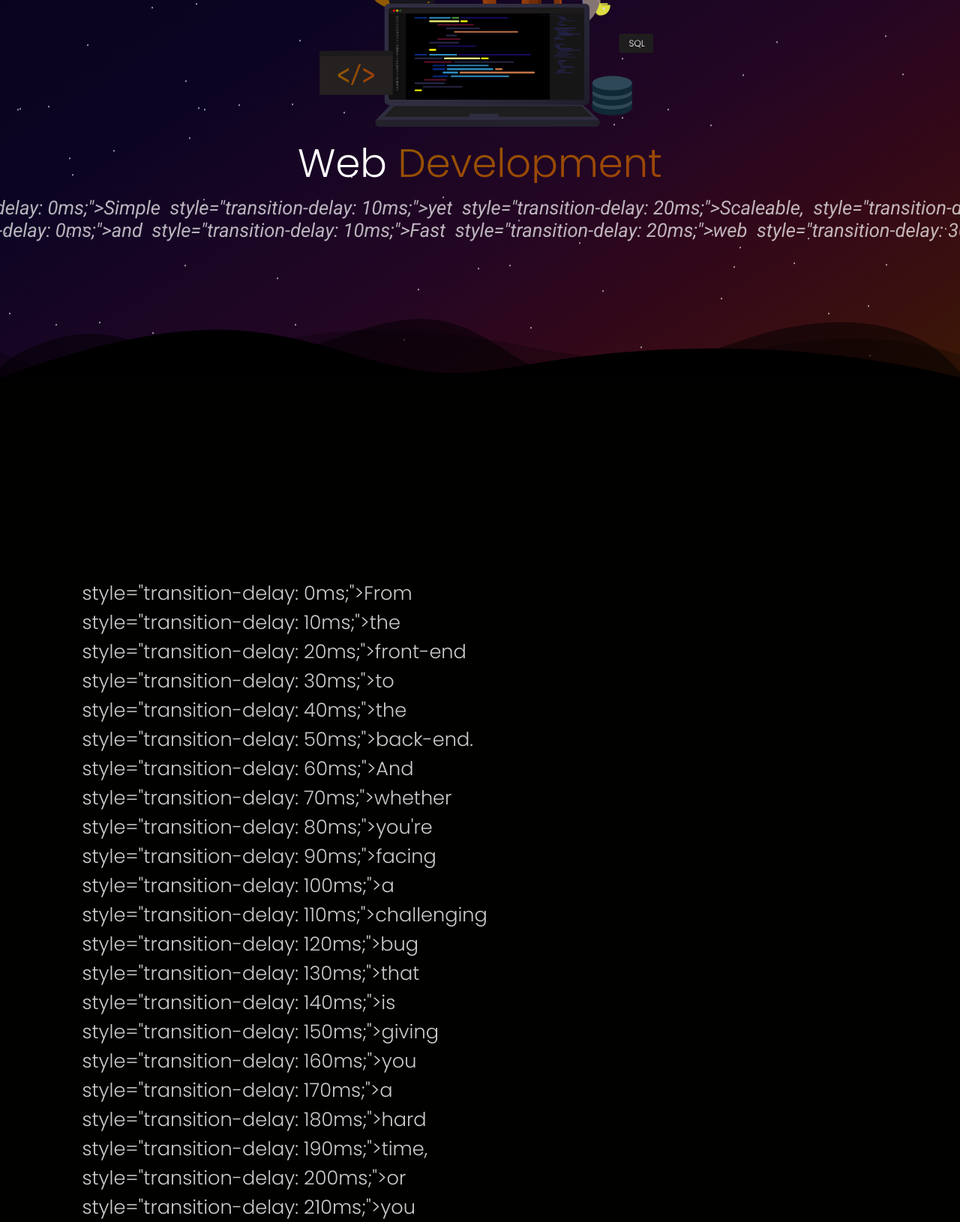
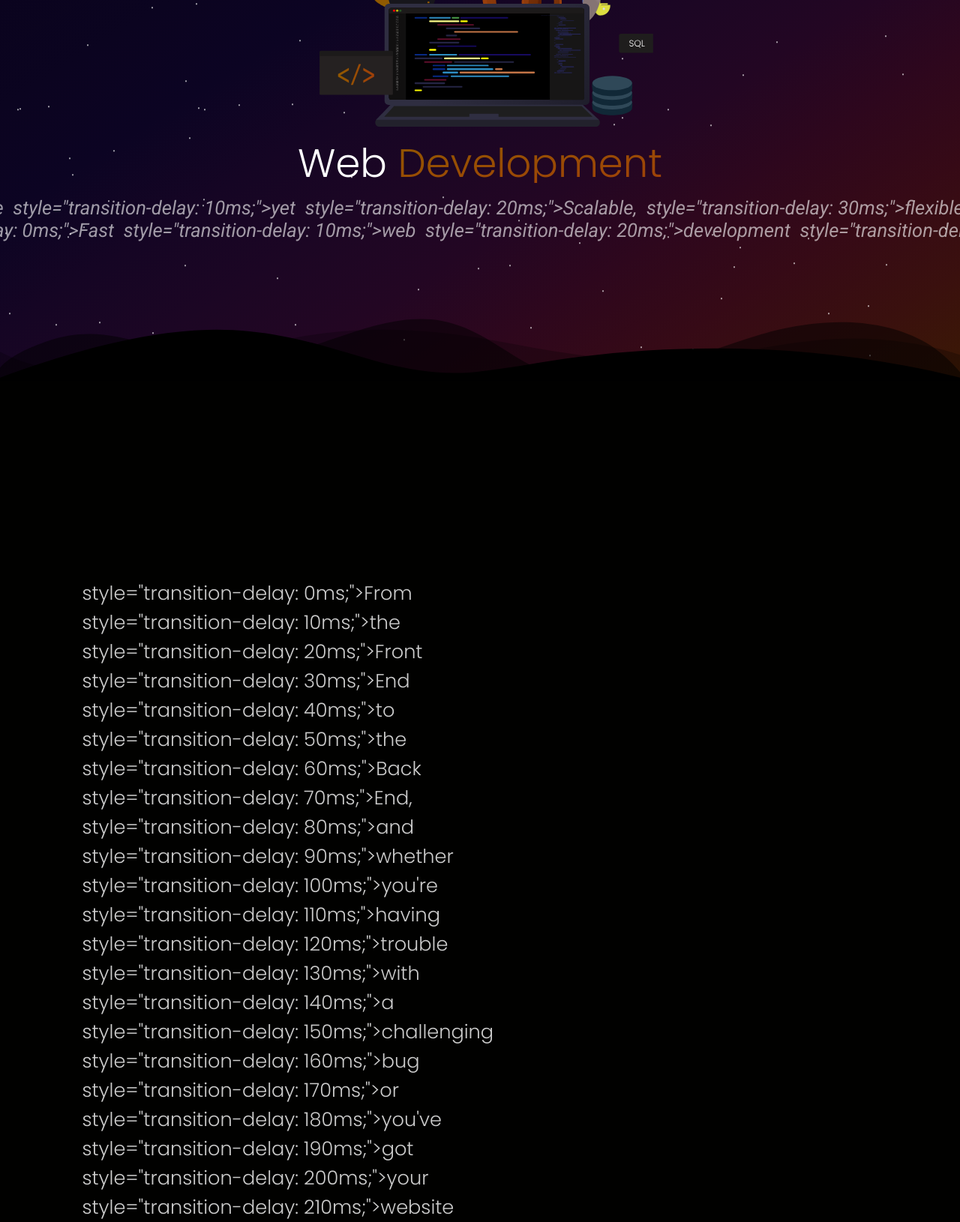
Before and after one commit to ThatMartianDev/Portfolio, a Flask app: page /web-development in a window 1280 px wide. Shown: the part 292-1922 px from the top of the page at 75% size. Run offline with Flask 2, Linux system fonts and the light colour scheme; some libraries are stand-ins or nearby versions.

Commit message:
fixed some typos and updated services content

```diff
--- a/static/web-development.css
+++ b/static/web-development.css
@@ -152,7 +152,7 @@
     font-weight: 400;
     font-family: 'Roboto', sans-serif;
     color: white;
-    opacity: 0.7;
+    opacity: 0.6;
 }
 
 #home .slide-out-text span {
@@ -275,8 +275,7 @@
 }
 
 .sol-description {
-    font-family: 'Roboto', sans-serif;
-    font-size: clamp(1rem, 4vw, 1.4rem);
+    font-size: clamp(1rem, 4vw, 1.2rem);
     font-weight: 400;
     line-height: 1.6;
     opacity: 0.7;
--- a/templates/web-development.html
+++ b/templates/web-development.html
@@ -301,8 +301,8 @@
                     </figure>
                     <section class="home-text">
                         <h1 class="fader"><span>Web</span> <span class="gradiant-font">Development</span></h1>
-                        <p class="slide-out-text fader">Simple yet Scaleable, Safe</p>
-                        <p class="slide-out-text fader">and Fast web solutionse</p>
+                        <p class="slide-out-text fader">Simple yet Scalable, flexible, and</p>
+                        <p class="slide-out-text fader">Fast web development solutions</p>
                     </section>
                 </article>
             </section>
@@ -315,8 +315,7 @@
                     </svg>
                 </div>
                 <article class="intro-container flex">
-                    <p class="slide-out-text fader">From the front-end to the back-end. And whether you're facing a challenging bug that is giving you a hard time, or you got your website looks, and now you have to build it and then launch it, or you want to keep your website healthy and engaging. You name the challenge, and I'll help you overcome them using the latest technologies mixed with my problem-solving skills.</p>
-                </article>
+                    <p class="slide-out-text fader">From the Front End to the Back End, and whether you're having trouble with a challenging bug or you've got your website looks and now need to implement it. You name the challenge, and I'll help you overcome it using the latest technologies, my problem-solving skills, and following the web standards.</p>
             </section>
             <section id="solutions">
                 <h2 class="section-title fader">Different solutions for <span class="gradiant-font fader">different scenarios :</span></h2>
@@ -324,7 +323,7 @@
                     <section class="sol-item flex fader">
                         <article class="sol-content flex">
                             <h2 class="sol-title slide-out-text fader gradiant-font">Full-stack</h2>
-                            <p class=" sol-description slide-out-text fader">Simple yet performing full-website development service, from the front-end to the back-end.</p>
+                            <p class=" sol-description slide-out-text fader">Complete website development service, Starting from building a responsive front end to setting up a scalable back end.</p>
                             <a href="/contact" class="sol-cta magnetic"><span>Request a quote</span></a>
                         </article>
                         <figure class="sol-img">
@@ -334,8 +333,8 @@
                     <section class="sol-item flex fader">
                         <article class="sol-content flex">
                             <h2 class="sol-title slide-out-text fader gradiant-font">Front-end</h2>
-                            <p class=" sol-description slide-out-text fader">Building a front-end that works and looks flexibly on any device and browser.</p>
-                            <a href="/contact" class="sol-cta magnetic"><span>Request a quote</span></a>
+                            <p class=" sol-description slide-out-text fader">Do you need a front end that works and looks flexibly on any device and browser?</p>
+                            <a href="/contact" class="sol-cta magnetic"><span>Yes, Let's do it!</span></a>
                         </article>
                         <figure class="sol-img">
                             <img src="/static/images/frontend.svg" alt="an illustration showing a Desktop on top of it a monitor showing a website mockup, around the monitor floating elements represents the tool and languages used in Front end development, on the left side the screen there's a black screen with code lines, on the right side of the screen a flower.">
@@ -344,8 +343,8 @@
                     <section class="sol-item flex fader">
                         <article class="sol-content flex">
                             <h2 class="sol-title slide-out-text fader gradiant-font">Back-end</h2>
-                            <p class=" sol-description slide-out-text fader">Building a scalable, safe, and fast back-end using the python language and the awesome Flask microframework.</p>
-                            <a href="/contact" class="sol-cta magnetic"><span>Request a quote</span></a>
+                            <p class=" sol-description slide-out-text fader">Building a back end that is simple yet scalable, safe, and fast using the python language and Flask microframework.</p>
+                            <a href="/contact" class="sol-cta magnetic"><span>Let's do it!</span></a>
                         </article>
                         <figure class="sol-img">
                             <img src="/static/images/backend.svg" alt="an illustration showing a Desktop, with a laptop on top of it, inside the laptop a code editor and a terminal, around the laptop there are floating elements represents the languages use in the back end development, on top of the laptop there's a shield and a speedometer which represents the speed and the safety of the code">
@@ -355,7 +354,7 @@
                         <article class="sol-content flex">
                             <h2 class="gradiant-font sol-title slide-out-text fader">Maintenance</h2>
                             <p class="sol-description slide-out-text fader">Keep the visitor and Google happy by monitoring your website's health and performance.</p>
-                            <a href="/contact" class="sol-cta magnetic"><span>Request a quote</span></a>
+                            <a href="/contact" class="sol-cta magnetic"><span>Let's do it!</span></a>
                         </article>
                         <figure class="sol-img">
                             <img src="/static/images/maintenance.svg" alt="an illustration showing Desktop monitor, the monitor got a window showing a progress bar and a text saying: UNDER MAINTENANCE, around the monitor floating elements representsthat somethng is under construction">
@@ -380,9 +379,9 @@
                         </header>
                         <article class="answer" id="answer3">
                             <ul>
-                                <li>Front-end: the web trilogy, HTML, CSS, and JS, with jQuery.</li>
-                                <li>back-end : Python, Flask microframework, and MySQL.</li>
-                                <li>Hosting : PythonAnywhere but you can choose which hosting service you like</li>
+                                <li>Front-end: the web trilogy: HTML, CSS, and JS. With jQuery.</li>
+                                <li>back-end : Python, Flask microframework.</li>
+                                <li>Hosting : PythonAnywhere but you can choose which hosting service you like and I'll set it up</li>
                             </ul>
                         </article>
                     </section>
@@ -392,7 +391,7 @@
                             <button class="answer-btn"></button>
                         </header>
                         <article class="answer" id="answer4">
-                            <p>All my services come with a 2-month free technical support and monthly website maintenance. If you're facing any issues or need my help I'll be there for you!</p>
+                            <p>All my services come with 3-month free website maintenance and unlimited technical support. If you're facing any issues or need my help I'll be there for you!</p>
                         </article>
                     </section>
                     <section class="q-item fader">
```
Also changed, not shown: templates/website-creation.html (+13 -13 lines).
